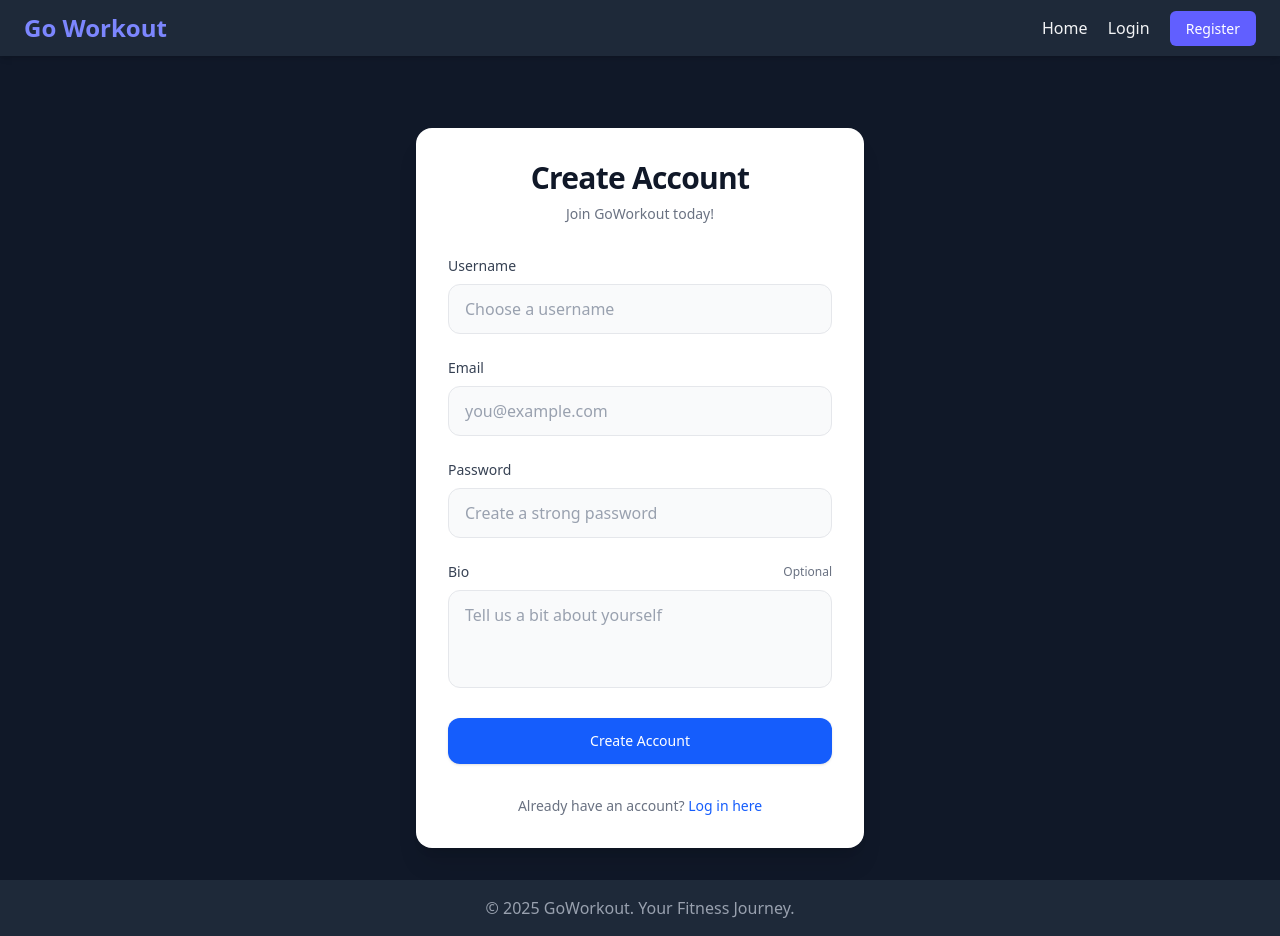
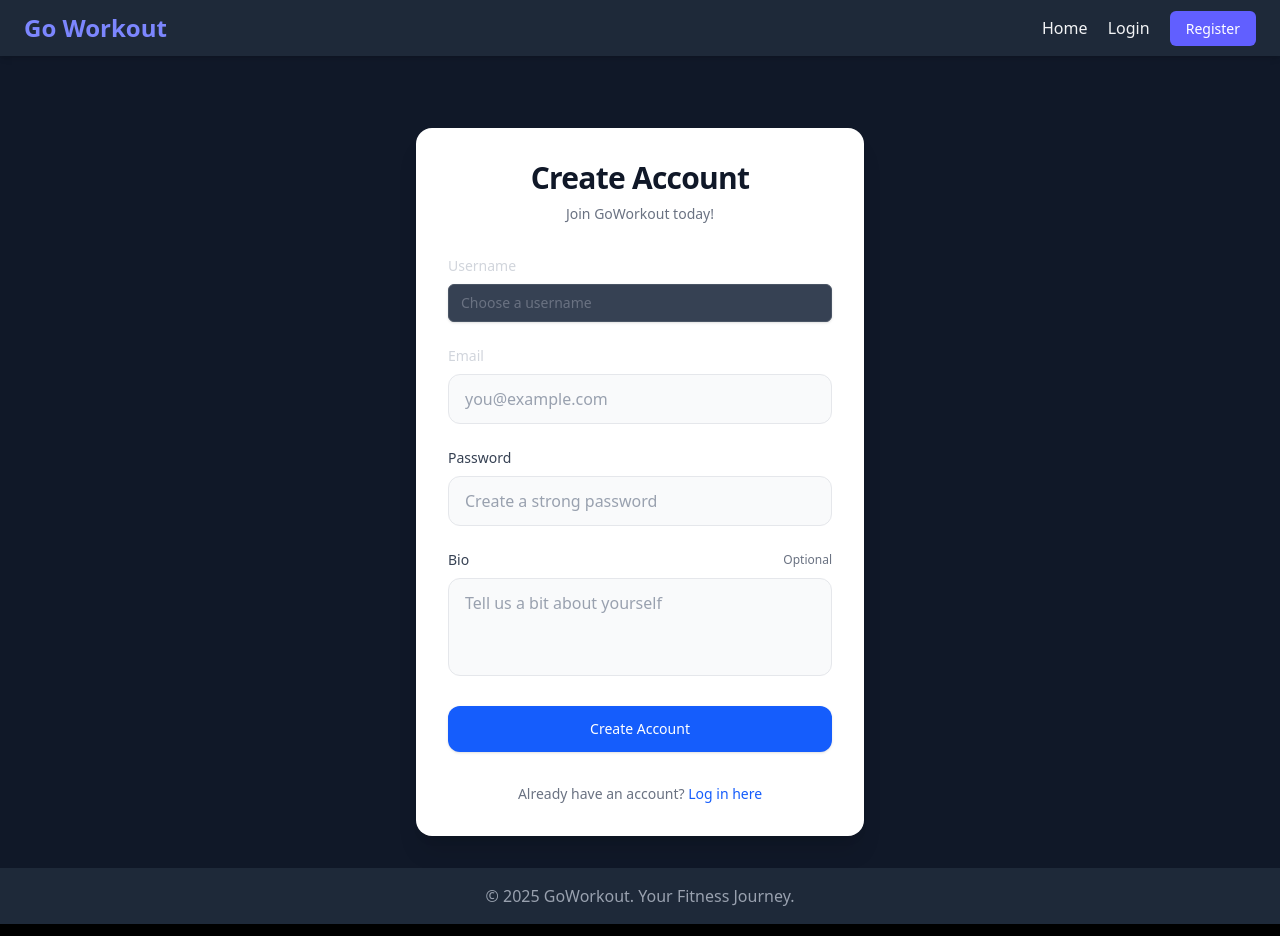
Before and after one commit to joaopaulomendes95/goworkout, a SvelteKit app in the folder frontend/: page /register in a window 1280 px wide. Built offline with nearby package versions, Linux system fonts and the light colour scheme.

Commit message:
update login register pave.svelte

```diff
--- a/frontend/src/routes/login/+page.svelte
+++ b/frontend/src/routes/login/+page.svelte
@@ -37,7 +37,7 @@
 
     <form method="POST" action="?/user_login" use:enhance class="space-y-6">
         <div>
-            <label for="username" class={labelClasses}>Username</label>
+            <label for="username" class="block text-sm font-medium text-gray-700 dark:text-gray-30">Username</label>
             <input
                 bind:value={currentUsername}
                 id="username"
--- a/frontend/src/routes/register/+page.svelte
+++ b/frontend/src/routes/register/+page.svelte
@@ -6,6 +6,11 @@
 	let currentEmail = $state(form?.email || '');
 	let currentPassword = $state('');
 	let currentBio = $state(form?.bio || '');
+
+
+  const inputClasses = "mt-1 block w-full px-3 py-2 bg-gray-700 border border-gray-600 rounded-md shadow-sm placeholder-gray-500 focus:outline-none focus:ring-blue-500 focus:border-blue-500 sm:text-sm text-white";
+  const labelClasses = "block text-sm font-medium text-gray-300";
+  const buttonClasses = "w-full flex justify-center py-2 px-4 border border-transparent rounded-md shadow-sm text-sm font-medium text-white bg-blue-600 hover:bg-blue-700 focus:outline-none focus:ring-2 focus:ring-offset-2 focus:ring-offset-gray-800 focus:ring-blue-500";
 </script>
 
 <div
@@ -41,7 +46,7 @@
 
 	<form method="POST" action="?/user_register" class="space-y-6">
 		<div class="space-y-2">
-			<label for="username" class="block text-sm font-medium text-gray-700 dark:text-gray-300"
+			<label for="username" class={labelClasses}
 				>Username</label
 			>
 			<div class="relative">
@@ -51,13 +56,13 @@
 					name="username"
 					type="text"
 					placeholder="Choose a username"
-					class="w-full rounded-xl border border-gray-200 bg-gray-50 px-4 py-3 text-gray-900 transition-all duration-200 outline-none placeholder:text-gray-400 focus:border-transparent focus:ring-2 focus:ring-blue-500 dark:border-gray-700 dark:bg-gray-800 dark:text-gray-100 dark:placeholder:text-gray-600"
+					class={inputClasses}
 				/>
 			</div>
 		</div>
 
 		<div class="space-y-2">
-			<label for="email" class="block text-sm font-medium text-gray-700 dark:text-gray-300"
+			<label for="email" class={labelClasses}
 				>Email</label
 			>
 			<div class="relative">
```
